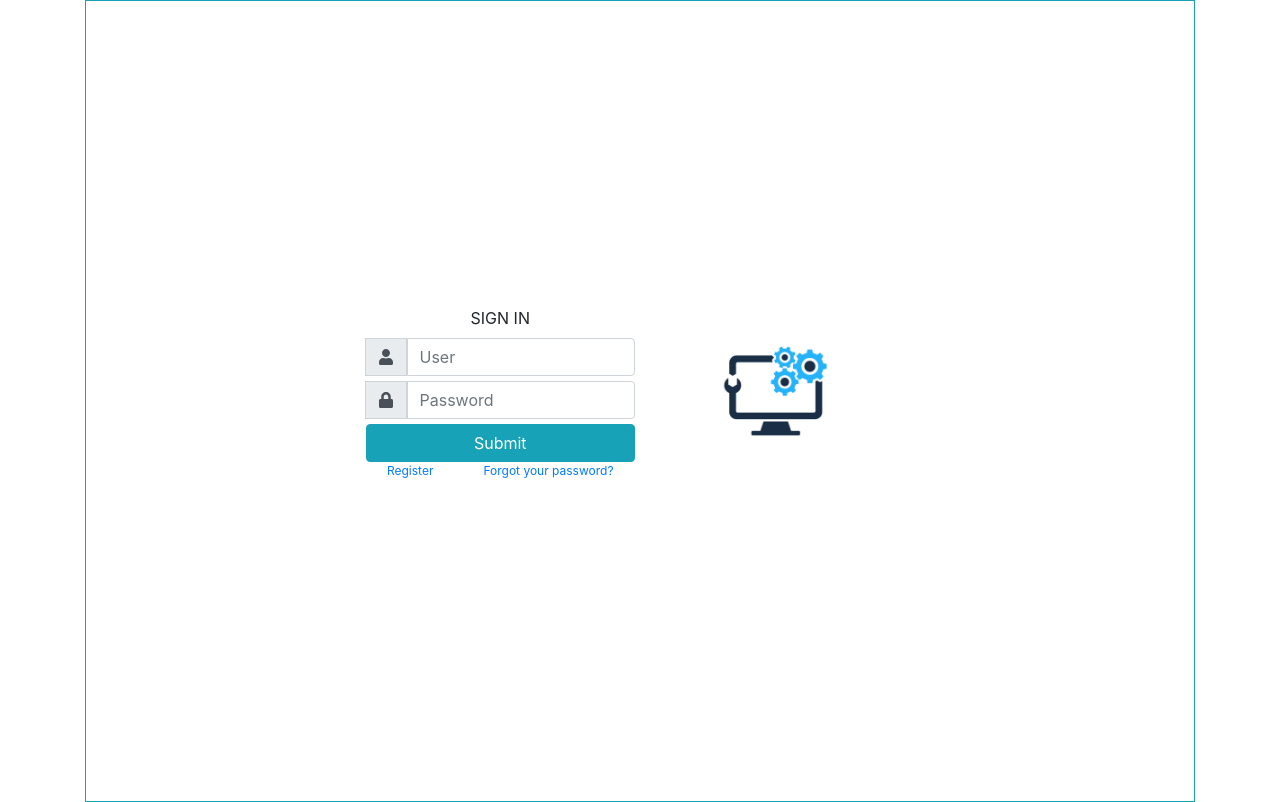
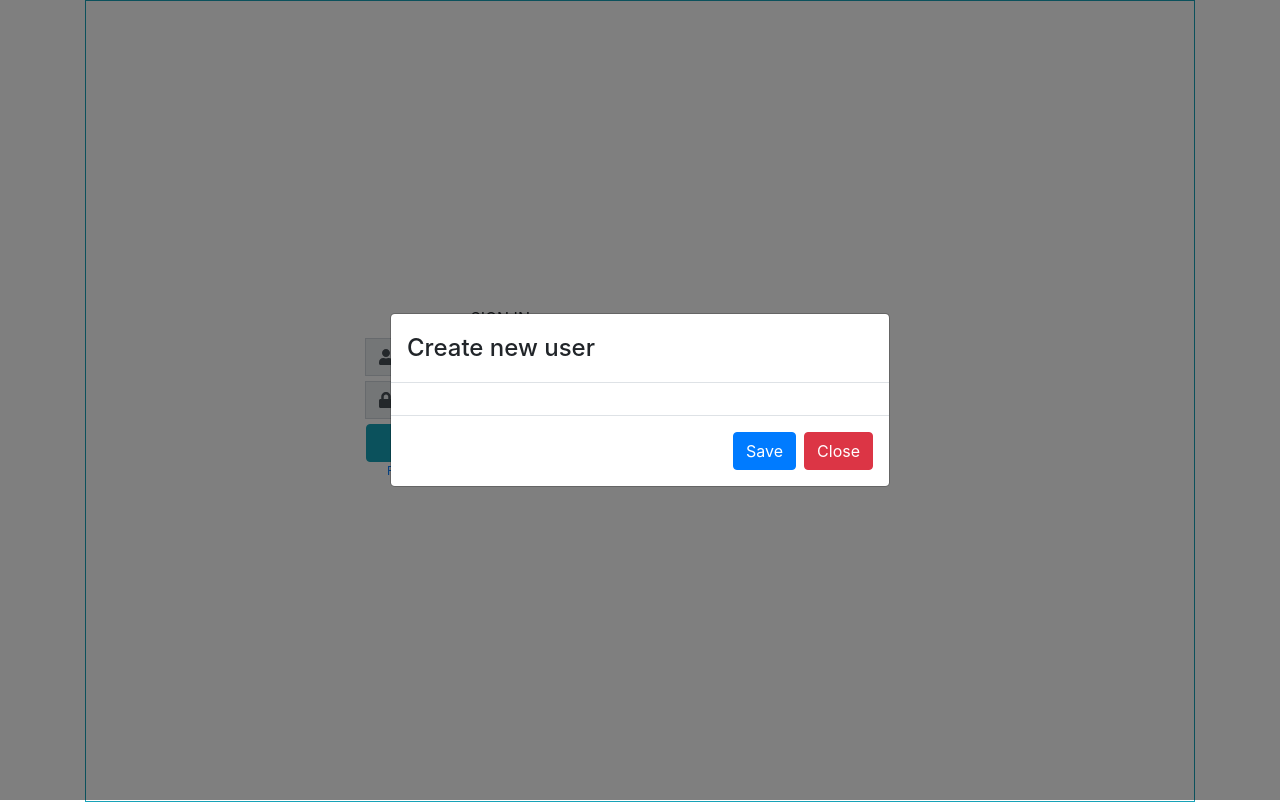
Before and after one commit to paulofranklim/lottery-checker-app, a React (Create React App) app in the folder lottery-checker-app/: page / in a window 1280 px wide. Both pictures are taken after a click on the link "Register". Built offline with nearby package versions, Linux system fonts and the light colour scheme.

Commit message:
Modal component to register new users

```diff
--- a/lottery-checker-app/src/components/modals/index.js
+++ b/lottery-checker-app/src/components/modals/index.js
@@ -73,3 +73,25 @@ export const ModalError = (props) => {
     )
 
 }
+
+export const ModalNewUser = (props) => {
+    const { show, title, saveUserFunction, closeModalFunction } = props
+    return (
+        <Modal show={show} onHide={() => closeModalFunction()} aria-labelledby="contained-modal-title-vcenter" centered>
+            <Modal.Header>
+                <Modal.Title>{title}</Modal.Title>
+            </Modal.Header>
+            <Modal.Body>
+
+            </Modal.Body>
+            <Modal.Footer>
+                <Button variant="primary" onClick={() => saveUserFunction()}>
+                    Save
+                </Button>
+                <Button variant="danger" onClick={() => closeModalFunction()}>
+                    Close
+                </Button>
+            </Modal.Footer>
+        </Modal>
+    )
+}
--- a/lottery-checker-app/src/pages/login/index.js
+++ b/lottery-checker-app/src/pages/login/index.js
@@ -4,12 +4,13 @@ import { Container, Form, Col, Button, Image, InputGroup } from 'react-bootstrap
 import Logo from '../../assets/logo.png'
 import { FaLock, FaUser } from 'react-icons/fa'
 import { api } from '../../services/api'
-import { ModalError } from '../../components/modals'
+import { ModalError, ModalNewUser } from '../../components/modals'
 
 export default function Login() {
 
   const [userName, setUserName] = useState("");
   const [password, setPassword] = useState("");
+  const [showNewUserModal, setShowNewUserModal] = useState(false)
   const [showErrorModal, setShowErrorModal] = useState(false);
 
   const [modalMessage, setModalMessage] = useState("")
@@ -77,7 +78,7 @@ export default function Login() {
 
             <Button style={{ width: "100%", marginTop: 5 }} variant="info" type="submit">Submit</Button>
             <Form.Row style={{ fontSize: 12, justifyContent: 'center' }}>
-              <a href="#">Register</a>
+              <a href="#" onClick={() => setShowNewUserModal(true)}>Register</a>
               <a style={{ marginLeft: 50 }} href="#">Forgot your password?</a>
             </Form.Row>
           </Form.Group>
@@ -96,6 +97,13 @@ export default function Login() {
         errorMessage={errorMessage}
       />
 
-    </Container>
+      <ModalNewUser
+        show={showNewUserModal}
+        title="Create new user"
+        saveUserFunction={() => setShowNewUserModal(false)}
+        closeModalFunction={() => setShowNewUserModal(false)}
+      />
+
+    </Container >
   );
 }
```
